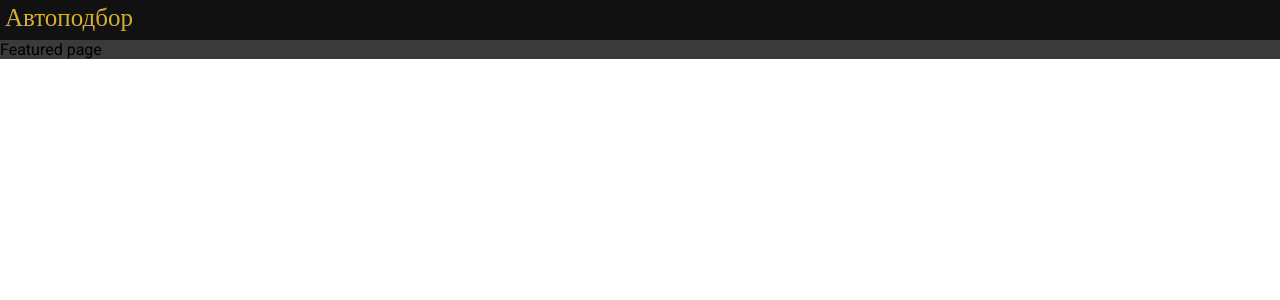
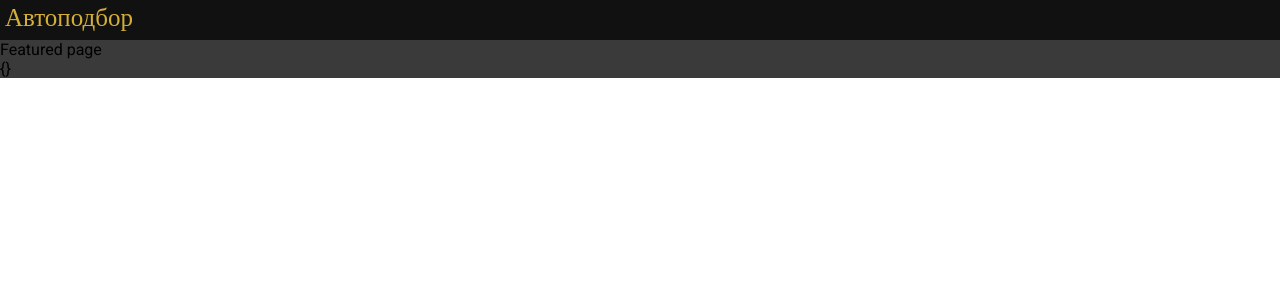
Before and after one commit to YegDevLikeBoss/car-selection-web, a Vue app: page / in a window 1280 px wide. Shown: the top 300 px of the page. Built offline with nearby package versions, Linux system fonts and the light colour scheme; no server answers; a web font is replaced by a local one.

Commit message:
feature: added featured store

```diff
--- a/src/common/api.service.js
+++ b/src/common/api.service.js
@@ -1,4 +1,4 @@
-import Vue from 'vue'
+import axios from 'axios'
 import { API_URL } from '@/common/config'
 
 const instance = axios.create({
--- a/src/main.js
+++ b/src/main.js
@@ -1,5 +1,6 @@
 import { createApp } from 'vue'
 import App from './App.vue'
 import router from './router'
+import store from './store'
 
-createApp(App).use(router).mount('#app')
+createApp(App).use(router).use(store).mount('#app')
--- /dev/null
+++ b/src/store/featured.module.js
@@ -0,0 +1,32 @@
+import { FeaturedService } from '../common/api.service'
+
+const state = () => ({
+    featured: {},
+})
+
+const getters = {
+    featured: (state) => state.featured,
+}
+
+const actions = {
+    async getFeatured({ commit }) {
+        const { data } = await FeaturedService.get();
+        commit('SET_FEATURED', data);
+        return data;
+    },
+}
+
+const mutations = {
+    SET_FEATURED(state, featured) {
+        state.featured = featured
+    },
+}
+
+const featured = {
+    state,
+    getters,
+    actions,
+    mutations
+}
+
+export default featured
--- /dev/null
+++ b/src/store/index.js
@@ -0,0 +1,15 @@
+import { createStore } from 'vuex'
+
+import featured from "./featured.module";
+//import make from "./make.module";
+//import model from "./model.module";
+
+const store = createStore({
+    modules: {
+        featured: featured,
+        //make,
+        //model,
+    }
+});
+
+export default store
--- a/src/views/Featured.vue
+++ b/src/views/Featured.vue
@@ -1,11 +1,20 @@
 <template>
   <div class="home">
     <p>Featured page</p>
+    <p>{{ featured }}</p>
   </div>
 </template>
 
 <script>
 export default {
   name: "Featured",
+  computed: {
+    featured() {
+      return this.$store.getters.featured;
+    },
+  },
+  mounted() {
+    this.$store.dispatch("getFeatured");
+  },
 };
 </script>
```
Also changed, not shown: package.json (+3 -4 lines), 1 other file (tests, documents, lock files or other folders).
